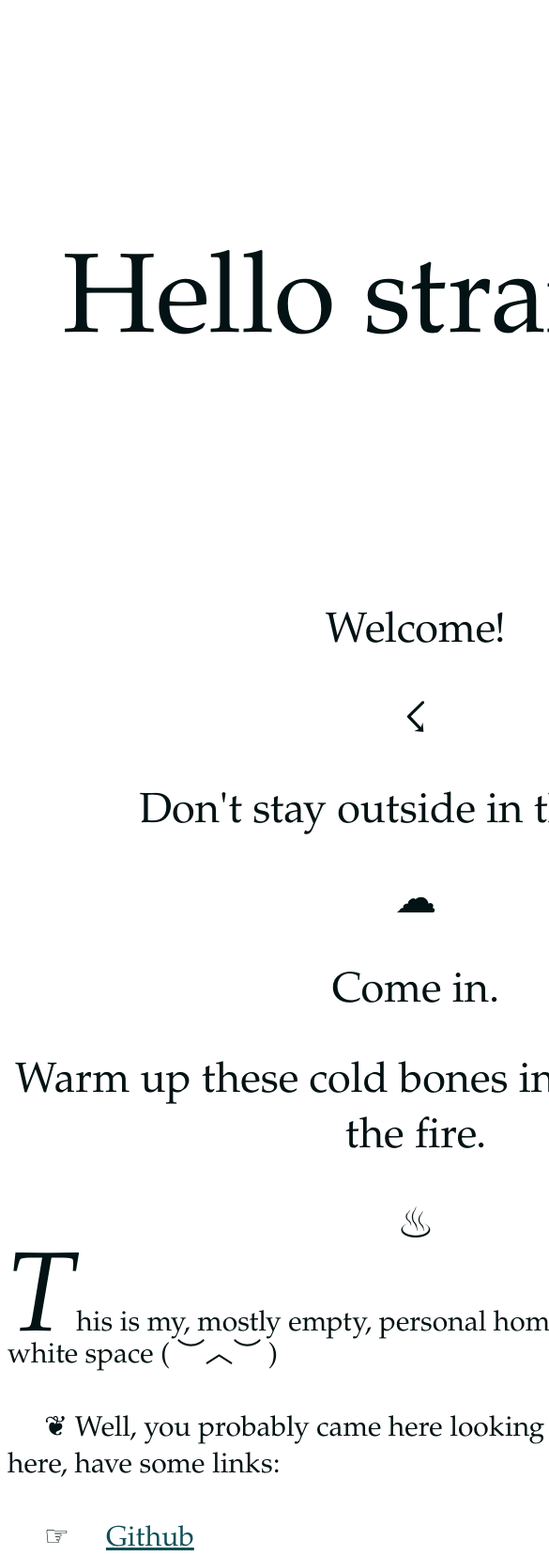
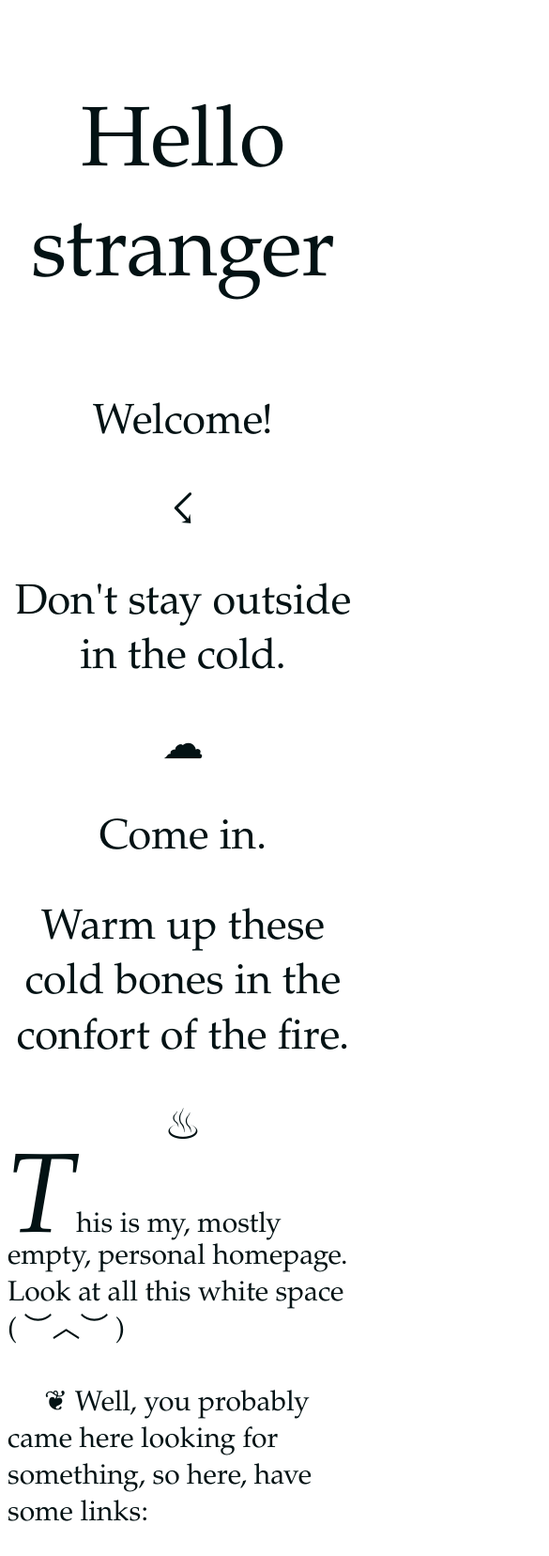
Before and after one commit to lfac-pt/lfac-pt.github.io, a plain HTML site: page index.html in a window 390 px wide. Shown: the top 1656 px of the page at 94% size, 585 px wide, since content can reach past the window. Drawn offline with Linux system fonts and the light colour scheme.

Commit message:
Makes the thing mobile friendly

```diff
--- a/index.html
+++ b/index.html
@@ -36,7 +36,6 @@
             }
             a:hover {
               color: rgb(12, 225, 245);
-              /*TODO: add an on hover color animation*/
             }
 
             p {
@@ -48,7 +47,6 @@
             }
 
             .main {
-              /*TODO: improve on the side appears in the iPhone*/
                 width: 29em;
                 display: inline-block;
                 text-align: left;
@@ -68,6 +66,10 @@
 			.amp {
 				font-style: italic;
 				font-weight: normal;
+			}
+
+			.face {
+				white-space: nowrap;
 			}
 
 			.sectionSeparator {
@@ -141,9 +143,17 @@
 				text-align: center;
 			}
 
-			/*TODO: Idead animate the fleuron, the section separators and the heart on hover to have a collor*/
+			@media (max-width: 480px) {
+				h1 {
+					font-size: 3em;
+					margin-top: 1em;
+					margin-bottom: 1em;
+				}
 
-
+				.main {
+					width: 100%;
+				}
+			}
         </style>
     </head>
     <body>
@@ -164,7 +174,7 @@
 
             <h2>&#9832</h2>
 
-            <p class="opening"><span class="firstLetter">T</span>his is my, mostly empty, personal homepage. Look at all this white space ( ︶︿︶ )</p>
+            <p class="opening"><span class="firstLetter">T</span>his is my, mostly empty, personal homepage. Look at all this white space <span class="face">( ︶︿︶ )</span></p>
 
             <p>&#10086; Well, you probably came here looking for something, so here, have some links:</p>
             <p>
@@ -185,16 +195,16 @@
 
             <p>&#10086; Also, I'm quite a fan of reading spy thrillers, going to the movies, and... Wait, I shouldn't be disclosing personal information to strangers!</p>
 
-            <p class="sectionSeparator">⚆ _ ⚆</p>
+            <p class="sectionSeparator"><span class="face">⚆ _ ⚆</span></p>
 
             <p>&#10086; Are you trying to guess the answer to my secret question to access one of my accounts‽</p>
 
-          	<p class="sectionSeparator">ಠ_ಠ</p>
+          	<p class="sectionSeparator"><span class="face">ಠ_ಠ</span></p>
 
 
             <p>&#10086; STOP IT</p>
 
-            <p class="sectionSeparator">(ง'̀-'́)ง</p>
+            <p class="sectionSeparator"><span class="face">(ง'̀-'́)ง</span></p>
 
             <p>&#10086; You are not going to guess it anyways (random string of gibberish, all of them) so good luck with that.</p>
 
```
